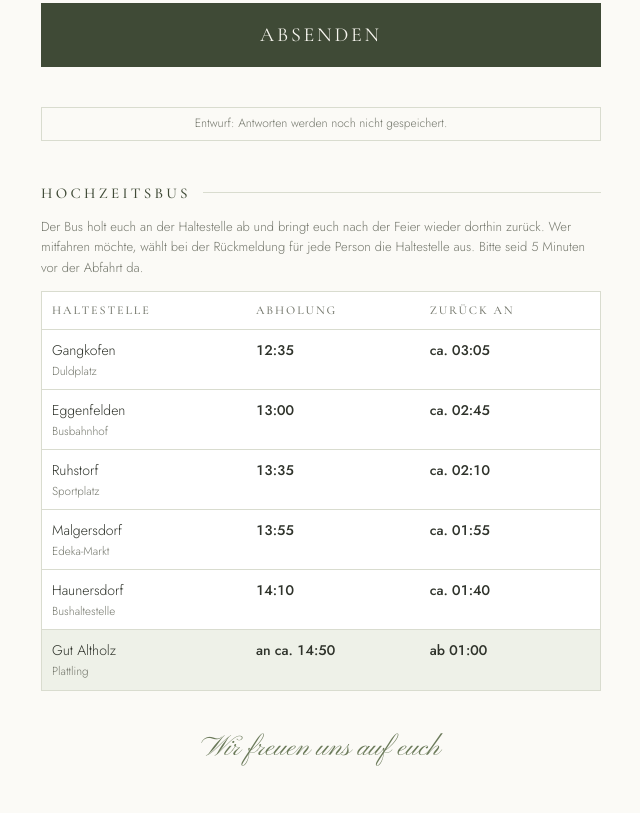
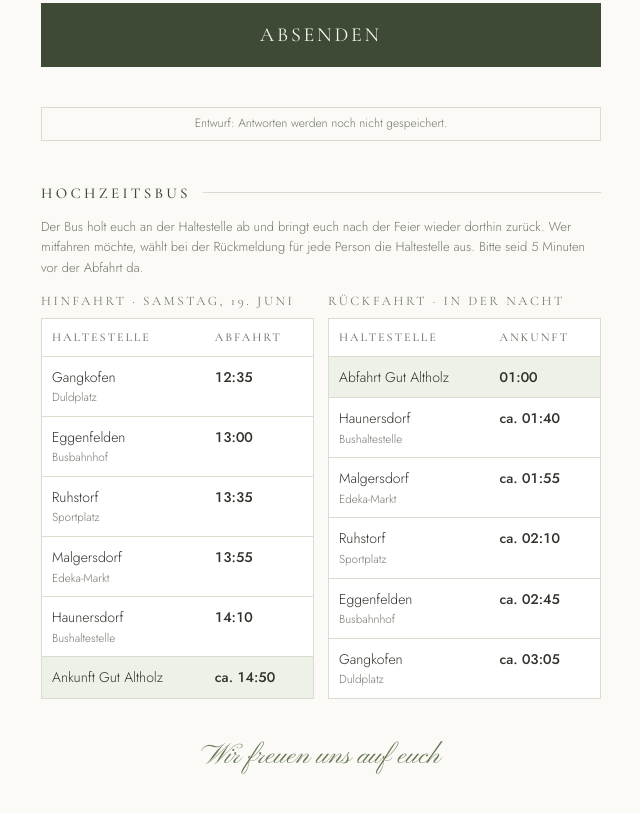
Before and after one commit to johannesvilsmaier/hochzeit, a plain HTML site: page index.html in a window 1280 px wide. Shown: the part 2405-3218 px from the top of the page, without its empty margins (319-959 px from the left). Drawn offline with nearby package versions, Linux system fonts and the light colour scheme.

Commit message:
Busfahrplan getrennt: Hinfahrt mit Abfahrt, Rückfahrt mit Ankunft

```diff
--- a/index.html
+++ b/index.html
@@ -155,6 +155,9 @@ button { font: inherit; cursor: pointer; }
 .erledigt-titel { font-family: var(--schrift-titel); font-size: 22px; font-weight: 600; color: var(--salbei-tief); }
 .erledigt-titel::before { content: "✓"; display: block; font-size: 26px; line-height: 1; margin-bottom: 4px; }
 .erledigt-knoepfe { display: flex; justify-content: center; gap: 16px; flex-wrap: wrap; }
+.fahrplan-paar { display: grid; grid-template-columns: 1fr 1fr; gap: 14px; }
+.fahrplan-paar > div { min-width: 0; }
+@media (max-width: 520px) { .fahrplan-paar { grid-template-columns: 1fr; } }
 .fahrplan-rahmen { overflow-x: auto; }
 .fahrplan { width: 100%; border-collapse: collapse; background: var(--karte); border: 1px solid var(--linie); font-size: 14px; font-variant-numeric: tabular-nums; }
 .fahrplan th, .fahrplan td { padding: 9px 10px; text-align: left; border-bottom: 1px solid var(--linie); vertical-align: top; }
@@ -237,7 +240,10 @@ button { font: inherit; cursor: pointer; }
   <section class="bus" id="busfahrplan">
     <h2 class="abschnitt">Hochzeitsbus</h2>
     <p class="hinweis">Der Bus holt euch an der Haltestelle ab und bringt euch nach der Feier wieder dorthin zurück. Wer mitfahren möchte, wählt bei der Rückmeldung für jede Person die Haltestelle aus. Bitte seid 5 Minuten vor der Abfahrt da.</p>
-    <div class="fahrplan-rahmen"><table class="fahrplan" id="fahrplan"></table></div>
+    <div class="fahrplan-paar">
+      <div class="fahrplan-rahmen"><p class="gang-titel">Hinfahrt · Samstag, 19. Juni</p><table class="fahrplan" id="fahrplan-hin"></table></div>
+      <div class="fahrplan-rahmen"><p class="gang-titel">Rückfahrt · in der Nacht</p><table class="fahrplan" id="fahrplan-rueck"></table></div>
+    </div>
   </section>
 
   <p class="fuss">Wir freuen uns auf euch</p>
@@ -540,10 +546,15 @@ document.getElementById("rueckmeldung").addEventListener("submit", async e => {
   }
 });
 
-document.getElementById("fahrplan").innerHTML =
-  `<thead><tr><th>Haltestelle</th><th>Abholung</th><th>Zurück an</th></tr></thead><tbody>` +
-  EINSTELLUNGEN.busHalte.map(h => `<tr><td>${h.ort}<small>${h.stelle}</small></td><td class="zeit">${h.hin}</td><td class="zeit">ca. ${h.rueck}</td></tr>`).join("") +
-  `<tr class="ziel"><td>Gut Altholz<small>Plattling</small></td><td class="zeit">an ${EINSTELLUNGEN.busAnkunft}</td><td class="zeit">ab ${EINSTELLUNGEN.busAbfahrt}</td></tr></tbody>`;
+const haltZeile = (h, zeit) => `<tr><td>${h.ort}<small>${h.stelle}</small></td><td class="zeit">${zeit}</td></tr>`;
+document.getElementById("fahrplan-hin").innerHTML =
+  `<thead><tr><th>Haltestelle</th><th>Abfahrt</th></tr></thead><tbody>` +
+  EINSTELLUNGEN.busHalte.map(h => haltZeile(h, h.hin)).join("") +
+  `<tr class="ziel"><td>Ankunft Gut Altholz</td><td class="zeit">${EINSTELLUNGEN.busAnkunft}</td></tr></tbody>`;
+document.getElementById("fahrplan-rueck").innerHTML =
+  `<thead><tr><th>Haltestelle</th><th>Ankunft</th></tr></thead><tbody>` +
+  `<tr class="ziel"><td>Abfahrt Gut Altholz</td><td class="zeit">${EINSTELLUNGEN.busAbfahrt}</td></tr>` +
+  [...EINSTELLUNGEN.busHalte].reverse().map(h => haltZeile(h, "ca. " + h.rueck)).join("") + `</tbody>`;
 document.getElementById("demo-hinweis").hidden = !!EINSTELLUNGEN.speicherUrl;
 personNeu();
 erledigtZeigen(gemerkt());
```
